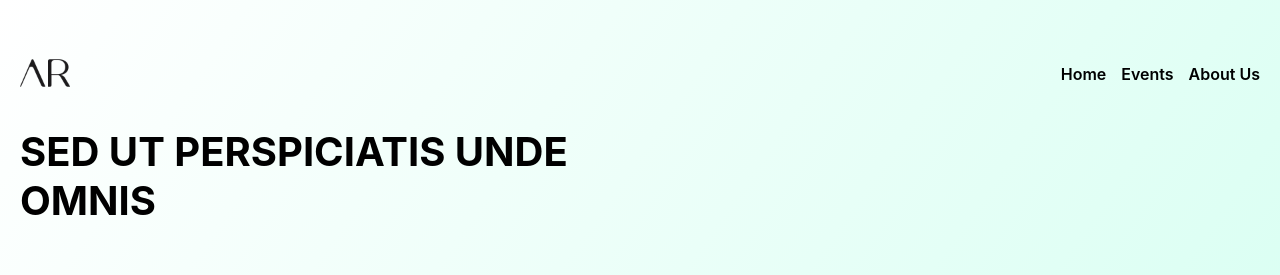
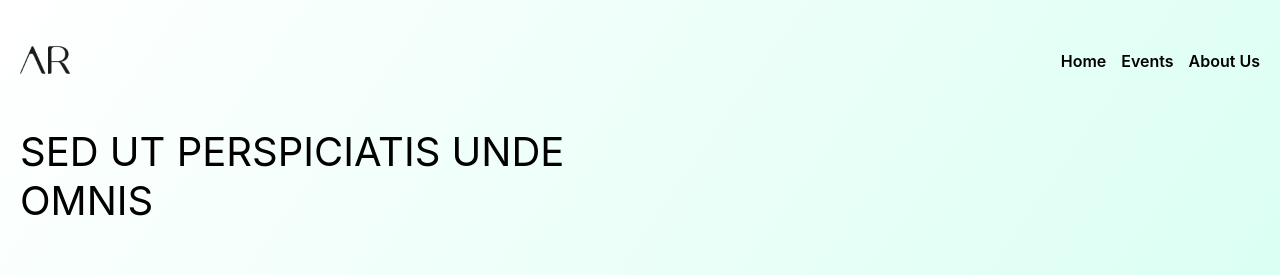
Before and after one commit to shoma-hirao/nextjs-tutorial, a Next.js app: page / in a window 1280 px wide. Shown: the top 275 px of the page. Built offline with nearby package versions, Linux system fonts and the light colour scheme.

Commit message:
♻️ 見た目の微調整

```diff
--- a/pages/events/[category]/[id].js
+++ b/pages/events/[category]/[id].js
@@ -4,8 +4,8 @@ const EventsDetailPage = ({ data }) => {
   console.log(data);
   return (
     <div>
+      <h1>{data.title}</h1>
       <Image src={data.image} width={1000} height={500} alt={data.title} />
-      <h1>{data.title}</h1>
       <p>{data.description}</p>
     </div>
   );
--- a/src/components/header/header.jsx
+++ b/src/components/header/header.jsx
@@ -25,7 +25,7 @@ export const Header = () => (
           </ul>
         </nav>
       </div>
-      <h1>Sed ut perspiciatis unde omnis</h1>
+      <p className="title">Sed ut perspiciatis unde omnis</p>
     </div>
   </header>
 );
--- a/styles/general.sass
+++ b/styles/general.sass
@@ -15,7 +15,7 @@ header
     display: flex
     flex-direction: column
     justify-content: space-between
-  h1
+  .title
     width: 50%
     font-size: 40px
     text-transform: uppercase
```
